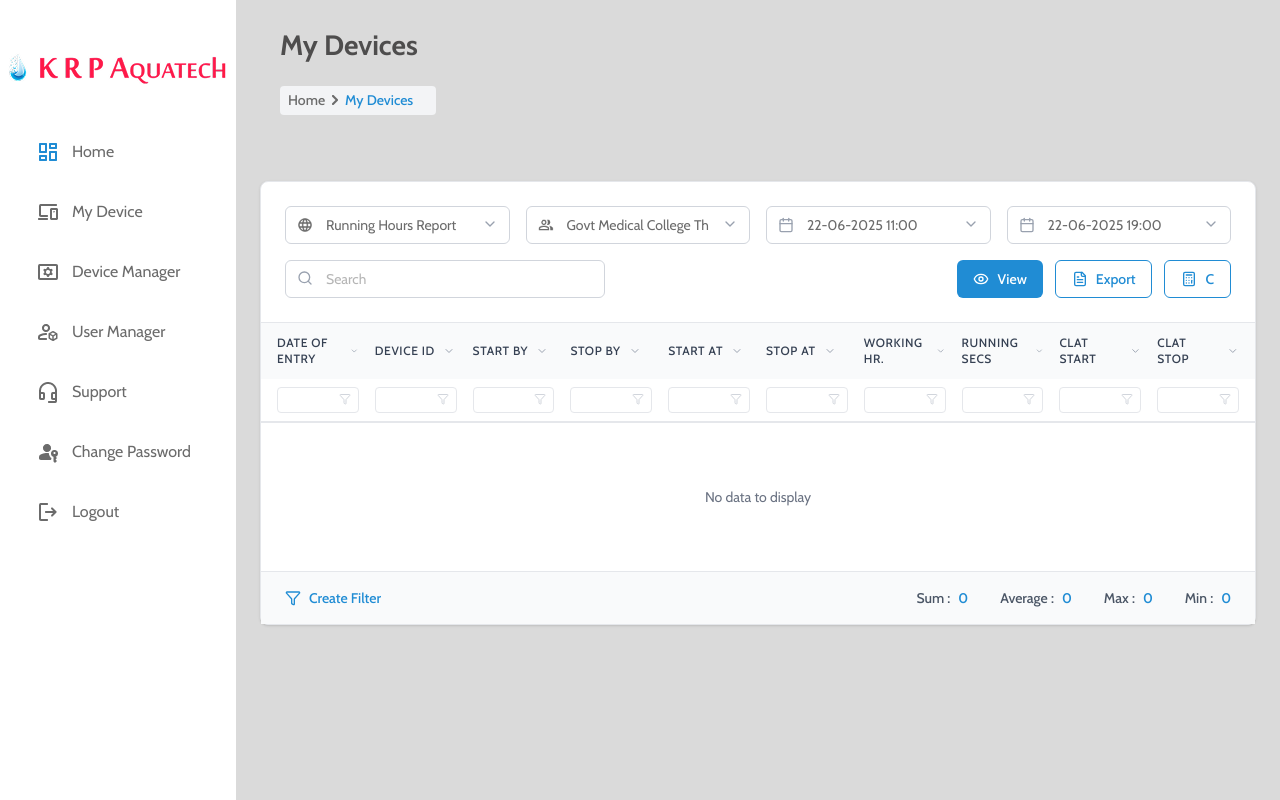
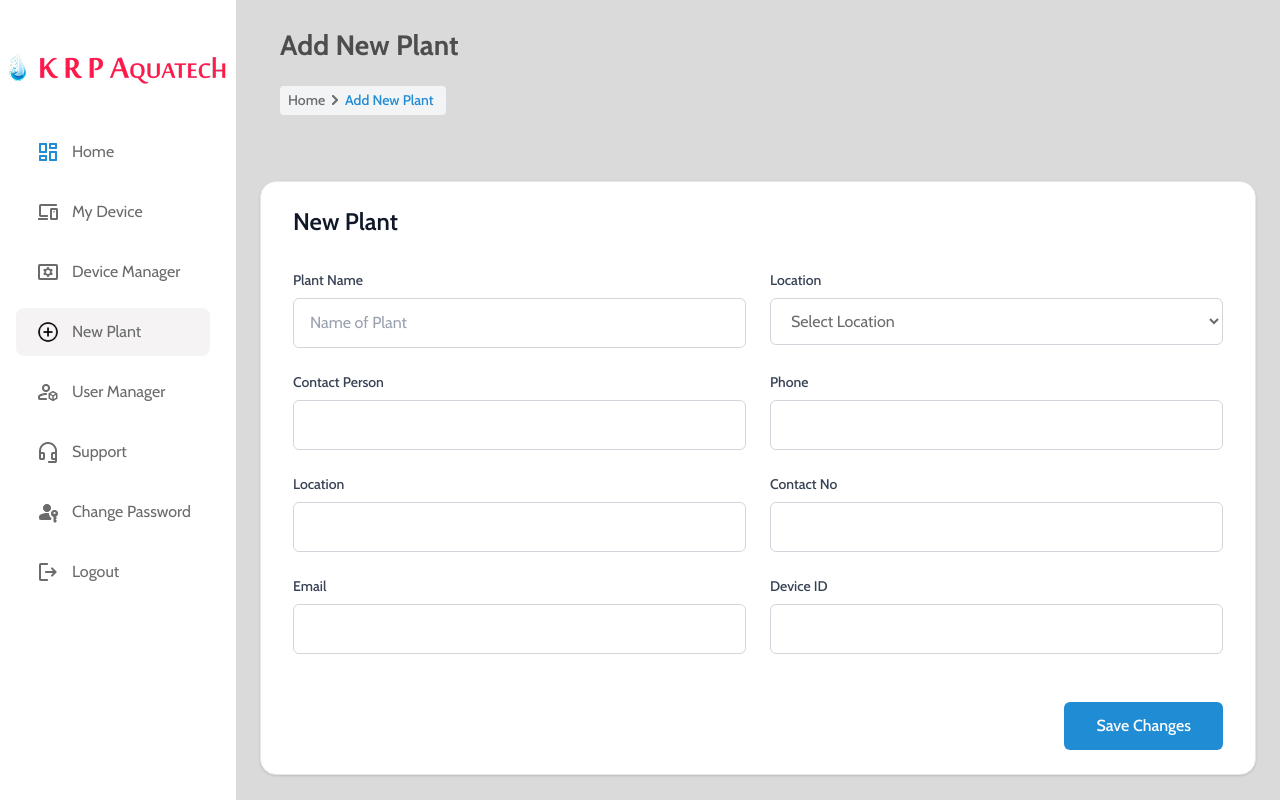
Before and after one commit to abhilashvijayan7/ui-test, a React (Vite) app in the folder hope/: page /new-plant in a window 1280 px wide. Shown: the top 800 px of the page. Built offline with nearby package versions, Linux system fonts and the light colour scheme.

Commit message:
new plant

```diff
--- a/hope/src/App.jsx
+++ b/hope/src/App.jsx
@@ -2,25 +2,22 @@ import { Routes, Route, Navigate, useNavigate } from "react-router-dom";
 import Sidebar from "./components/Sidebar";
 import Home from "./pages/Home";
 import UserManager from "./pages/UserManager";
-import DeviceManager from "./pages/DeviceManager"
-import MyDevice from "./pages/MyDevice"
-
-
+import DeviceManager from "./pages/DeviceManager";
+import MyDevice from "./pages/MyDevice";
+import NewPlant from "./pages/NewPlant";
 
 // Placeholder components for other routes
 
 
-
-// function UserManager() {
-//   return <div className="p-6 text-[#4E4D4D] text-[24px]">User Manager Page</div>;
-// }
 
 function Support() {
   return <div className="p-6 text-[#4E4D4D] text-[24px]">Support Page</div>;
 }
 
 function ChangePassword() {
-  return <div className="p-6 text-[#4E4D4D] text-[24px]">Change Password Page</div>;
+  return (
+    <div className="p-6 text-[#4E4D4D] text-[24px]">Change Password Page</div>
+  );
 }
 
 function Logout() {
@@ -37,12 +34,14 @@ function App() {
       <Routes>
         <Route path="/home" element={<Home />} />
         <Route path="/my-device" element={<MyDevice />} />
+        <Route path="/new-plant" element={<NewPlant />} />
         <Route path="/device-manager" element={<DeviceManager />} />
         <Route path="/user-manager" element={<UserManager />} />
         <Route path="/support" element={<Support />} />
         <Route path="/change-password" element={<ChangePassword />} />
         <Route path="/logout" element={<Logout />} />
-        <Route path="/" element={<Navigate to="/home" />} /> {/* Redirect root to /home */}
+        <Route path="/" element={<Navigate to="/home" />} />{" "}
+        {/* Redirect root to /home */}
         <Route path="*" element={<MyDevice />} /> {/* Fallback route */}
       </Routes>
     </div>
--- a/hope/src/components/Sidebar.jsx
+++ b/hope/src/components/Sidebar.jsx
@@ -7,13 +7,16 @@ import deployed from "../images/deployed_code_account.png";
 import headset from "../images/headset_mic.png";
 import passkey from "../images/passkey.png";
 import logout from "../images/logout.png";
+import icons8_plus_32 from "../images/icons8-plus-32.png";
 
 function Sidebar() {
   const menuItems = [
     { icon: dashboard, label: "Home", path: "/home" },
     { icon: devices, label: "My Device", path: "/my-device" },
     { icon: tv, label: "Device Manager", path: "/device-manager" },
+    { icon: icons8_plus_32, label: "New Plant", path: "/new-plant" },
     { icon: deployed, label: "User Manager", path: "/user-manager" },
+
     { icon: headset, label: "Support", path: "/support" },
     { icon: passkey, label: "Change Password", path: "/change-password" },
     { icon: logout, label: "Logout", path: "/logout" },
@@ -26,7 +29,7 @@ function Sidebar() {
         alt=""
         className="pt-[40px] ml-[5.5px] mb-[35px]"
       />
-      <div className="mr-[26px] ml-[16px]">
+      <div className="mr-[26px] ml-[16px] flex flex-col justify-center ">
         {menuItems.map((item, index) => (
           <NavLink
             key={index}
@@ -38,7 +41,7 @@ function Sidebar() {
             }
           >
             <div>
-              <img src={item.icon} alt="" />
+              <img src={item.icon} alt="" className="w-[24px] h-[24px]" />
             </div>
             <div>
               <p>{item.label}</p>
--- /dev/null
+++ b/hope/src/pages/NewPlant.jsx
@@ -0,0 +1,214 @@
+import React, { useState } from "react";
+import cheveron_right from "../images/cheveron-right.png";
+
+function NewPlant() {
+
+    const [formData, setFormData] = useState({
+    plantName: '',
+    location: '',
+    contactPerson: '',
+    phone: '',
+    address: '',
+    contactNo: '',
+    email: '',
+    deviceId: ''
+  });
+
+  const locations = [
+    'Select Location',
+    'Greenhouse A',
+    'Greenhouse B',
+    'Outdoor Garden',
+    'Indoor Lab',
+    'Storage Area'
+  ];
+
+  const handleInputChange = (e) => {
+    const { name, value } = e.target;
+    setFormData(prev => ({
+      ...prev,
+      [name]: value
+    }));
+  };
+
+  const handleSubmit = (e) => {
+    e.preventDefault();
+    console.log('Form submitted:', formData);
+    // Handle form submission here
+  };
+  return (
+    <div className="flex-1">
+      <div className="max-w-[450px] mx-auto text-[#6B6B6B] my-6 lg:max-w-[1280px] lg:px-11 lg:w-full">
+        <div className="font-[500] text-[14px] lg:flex lg:justify-between lg:items-center">
+          <div>
+            <p className="text-[#4E4D4D] font-[700] text-[28px] mb-[20px]">
+              Add New Plant{" "}
+            </p>
+            <div className="flex bg-gray-100 w-[166px] py-1 px-2 rounded-sm mb-[18px]">
+              <p>Home</p>
+              <img src={cheveron_right} alt="" className="w-[20px] h-[20px]" />
+              <p className="text-[#208CD4]">Add New Plant</p>
+            </div>
+          </div>
+        </div>
+      </div>
+
+      <div className="  p-4 lg:p-6 max-w-[480px] mx-auto text-[#6B6B6B] my-6 lg:max-w-[1280px] ">
+        <div className="max-w-full bg-white rounded-2xl shadow-sm border border-gray-200">
+
+            <div className=" py-6 px-4 sm:px-6 lg:px-8">
+      <div className=" ">
+
+          <h1 className="text-2xl font-semibold text-gray-900 mb-8">New Plant</h1>
+
+          <div className="space-y-6">
+            {/* First Row - Plant Name and Location Dropdown */}
+            <div className="grid grid-cols-1 lg:grid-cols-2 gap-6">
+              <div>
+                <label htmlFor="plantName" className="block text-sm font-medium text-gray-700 mb-2">
+                  Plant Name
+                </label>
+                <input
+                  type="text"
+                  id="plantName"
+                  name="plantName"
+                  value={formData.plantName}
+                  onChange={handleInputChange}
+                  placeholder="Name of Plant"
+                  className="w-full px-4 py-3 border border-gray-300 rounded-md focus:ring-2 focus:ring-blue-500 focus:border-blue-500 transition-colors placeholder-gray-400"
+                />
+              </div>
+
+              <div>
+                <label htmlFor="location" className="block text-sm font-medium text-gray-700 mb-2">
+                  Location
+                </label>
+                <select
+                  id="location"
+                  name="location"
+                  value={formData.location}
+                  onChange={handleInputChange}
+                  className="w-full px-4 py-3 border border-gray-300 rounded-md focus:ring-2 focus:ring-blue-500 focus:border-blue-500 transition-colors bg-white"
+                >
+                  {locations.map((location, index) => (
+                    <option key={index} value={index === 0 ? '' : location}>
+                      {location}
+                    </option>
+                  ))}
+                </select>
+              </div>
+            </div>
+
+            {/* Second Row - Contact Person and Phone */}
+            <div className="grid grid-cols-1 lg:grid-cols-2 gap-6">
+              <div>
+                <label htmlFor="contactPerson" className="block text-sm font-medium text-gray-700 mb-2">
+                  Contact Person
+                </label>
+                <input
+                  type="text"
+                  id="contactPerson"
+                  name="contactPerson"
+                  value={formData.contactPerson}
+                  onChange={handleInputChange}
+                  className="w-full px-4 py-3 border border-gray-300 rounded-md focus:ring-2 focus:ring-blue-500 focus:border-blue-500 transition-colors"
+                />
+              </div>
+
+              <div>
+                <label htmlFor="phone" className="block text-sm font-medium text-gray-700 mb-2">
+                  Phone
+                </label>
+                <input
+                  type="tel"
+                  id="phone"
+                  name="phone"
+                  value={formData.phone}
+                  onChange={handleInputChange}
+                  className="w-full px-4 py-3 border border-gray-300 rounded-md focus:ring-2 focus:ring-blue-500 focus:border-blue-500 transition-colors"
+                />
+              </div>
+            </div>
+
+            {/* Third Row - Location Address and Contact No */}
+            <div className="grid grid-cols-1 lg:grid-cols-2 gap-6">
+              <div>
+                <label htmlFor="address" className="block text-sm font-medium text-gray-700 mb-2">
+                  Location
+                </label>
+                <input
+                  type="text"
+                  id="address"
+                  name="address"
+                  value={formData.address}
+                  onChange={handleInputChange}
+                  className="w-full px-4 py-3 border border-gray-300 rounded-md focus:ring-2 focus:ring-blue-500 focus:border-blue-500 transition-colors"
+                />
+              </div>
+
+              <div>
+                <label htmlFor="contactNo" className="block text-sm font-medium text-gray-700 mb-2">
+                  Contact No
+                </label>
+                <input
+                  type="tel"
+                  id="contactNo"
+                  name="contactNo"
+                  value={formData.contactNo}
+                  onChange={handleInputChange}
+                  className="w-full px-4 py-3 border border-gray-300 rounded-md focus:ring-2 focus:ring-blue-500 focus:border-blue-500 transition-colors"
+                />
+              </div>
+            </div>
+
+            {/* Fourth Row - Email and Device ID */}
+            <div className="grid grid-cols-1 lg:grid-cols-2 gap-6">
+              <div>
+                <label htmlFor="email" className="block text-sm font-medium text-gray-700 mb-2">
+                  Email
+                </label>
+                <input
+                  type="email"
+                  id="email"
+                  name="email"
+                  value={formData.email}
+                  onChange={handleInputChange}
+                  className="w-full px-4 py-3 border border-gray-300 rounded-md focus:ring-2 focus:ring-blue-500 focus:border-blue-500 transition-colors"
+                />
+              </div>
+
+              <div>
+                <label htmlFor="deviceId" className="block text-sm font-medium text-gray-700 mb-2">
+                  Device ID
+                </label>
+                <input
+                  type="text"
+                  id="deviceId"
+                  name="deviceId"
+                  value={formData.deviceId}
+                  onChange={handleInputChange}
+                  className="w-full px-4 py-3 border border-gray-300 rounded-md focus:ring-2 focus:ring-blue-500 focus:border-blue-500 transition-colors"
+                />
+              </div>
+            </div>
+
+            {/* Submit Button */}
+            <div className="flex justify-end pt-6">
+              <button
+                type="button"
+                onClick={handleSubmit}
+                className="bg-[#208CD4] hover:bg-blue-700 text-white font-medium py-3 px-8 rounded-md transition-colors focus:outline-none focus:ring-2 focus:ring-blue-500 focus:ring-offset-2"
+              >
+                Save Changes
+              </button>
+            </div>
+          </div>
+        </div>
+      </div>
+    </div>
+        </div>
+      </div>
+  );
+}
+
+export default NewPlant;
```
Also changed, not shown: hope/src/images/icons8-plus-32.png (added).
